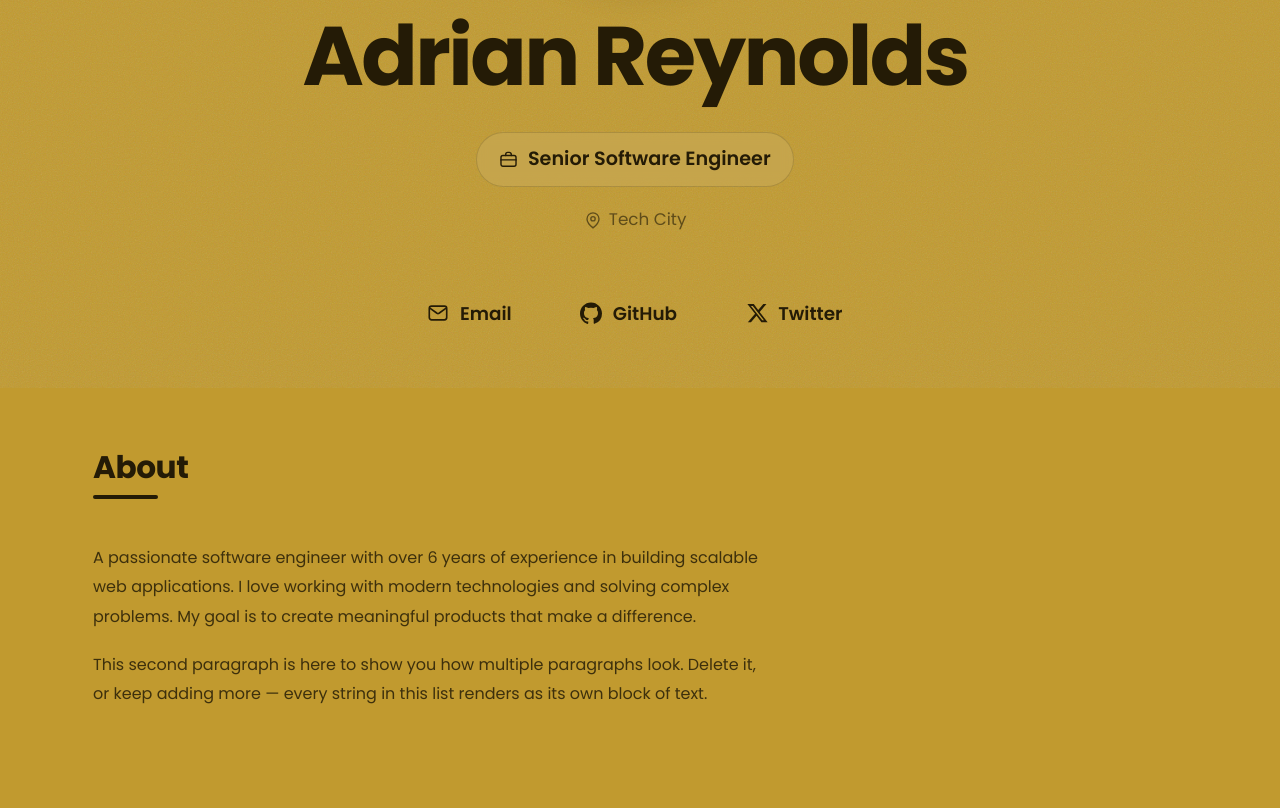
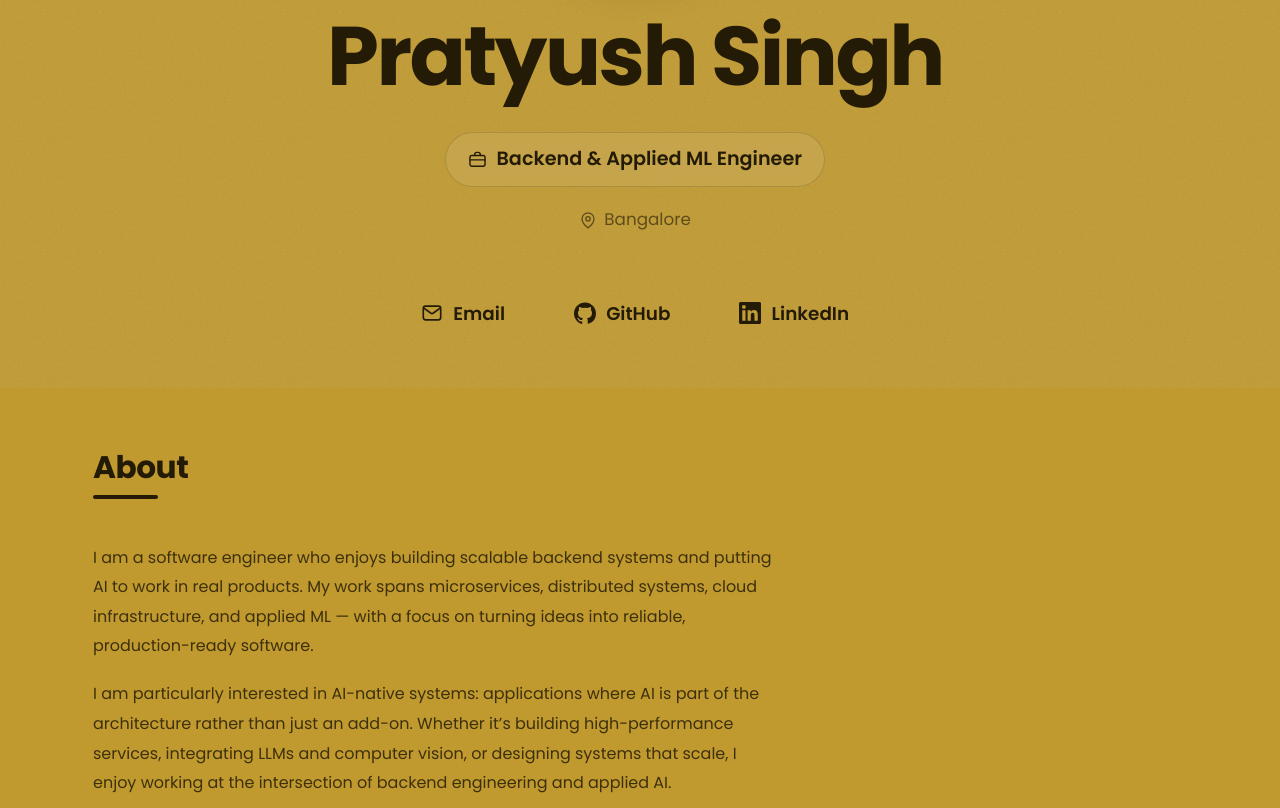
Before and after one commit to PratSins/pratsins.github.io, a React (Vite) app: page / in a window 1280 px wide. Shown: the part 412-1220 px from the top of the page. Built offline with nearby package versions, Linux system fonts and the light colour scheme.

Commit message:
refactor: update personal profile details, contact information, and about section content

```diff
--- a/src/data/portfolio.ts
+++ b/src/data/portfolio.ts
@@ -20,18 +20,19 @@ export const portfolio: PortfolioData = {
    * 1. WHO YOU ARE  — the big hero block at the top of the page
    * ------------------------------------------------------------------ */
   profile: {
-    name: 'Adrian Reynolds',
-    role: 'Senior Software Engineer',
-    location: 'Tech City',
+    name: 'Pratyush Singh',
+    // role: 'AI Native Microservices Engineer',
+    role: 'Backend & Applied ML Engineer',
+    location: 'Bangalore',
     avatar: '/images/avatar.svg',
     openToWork: true,
     openToWorkLabel: 'Open to work',
     socials: [
-      { kind: 'email', label: 'Email', href: 'mailto:hello@example.com' },
-      { kind: 'github', label: 'GitHub', href: 'https://github.com/yourhandle' },
-      { kind: 'twitter', label: 'Twitter', href: 'https://x.com/yourhandle' },
+      { kind: 'email', label: 'Email', href: 'mailto:pratyush2002ps@gmail.com' },
+      { kind: 'github', label: 'GitHub', href: 'https://github.com/PratSins' },
+      // { kind: 'twitter', label: 'Twitter', href: 'https://x.com/yourhandle' },`
       // Add more if you like — 'linkedin', 'website' and 'resume' also have icons:
-      // { kind: 'linkedin', label: 'LinkedIn', href: 'https://linkedin.com/in/yourhandle' },
+      { kind: 'linkedin', label: 'LinkedIn', href: 'https://linkedin.com/in/pratsingh4069' },
       // { kind: 'resume', label: 'Résumé', href: '/resume.pdf' },
     ],
   },
@@ -40,8 +41,8 @@ export const portfolio: PortfolioData = {
    * 2. ABOUT  — each string in the array becomes its own paragraph
    * ------------------------------------------------------------------ */
   about: [
-    'A passionate software engineer with over 6 years of experience in building scalable web applications. I love working with modern technologies and solving complex problems. My goal is to create meaningful products that make a difference.',
-    'This second paragraph is here to show you how multiple paragraphs look. Delete it, or keep adding more — every string in this list renders as its own block of text.',
+    'I am a software engineer who enjoys building scalable backend systems and putting AI to work in real products. My work spans microservices, distributed systems, cloud infrastructure, and applied ML — with a focus on turning ideas into reliable, production-ready software.',
+    'I am particularly interested in AI-native systems: applications where AI is part of the architecture rather than just an add-on. Whether it’s building high-performance services, integrating LLMs and computer vision, or designing systems that scale, I enjoy working at the intersection of backend engineering and applied AI.',
   ],
 
   /* --------------------------------------------------------------------
```
